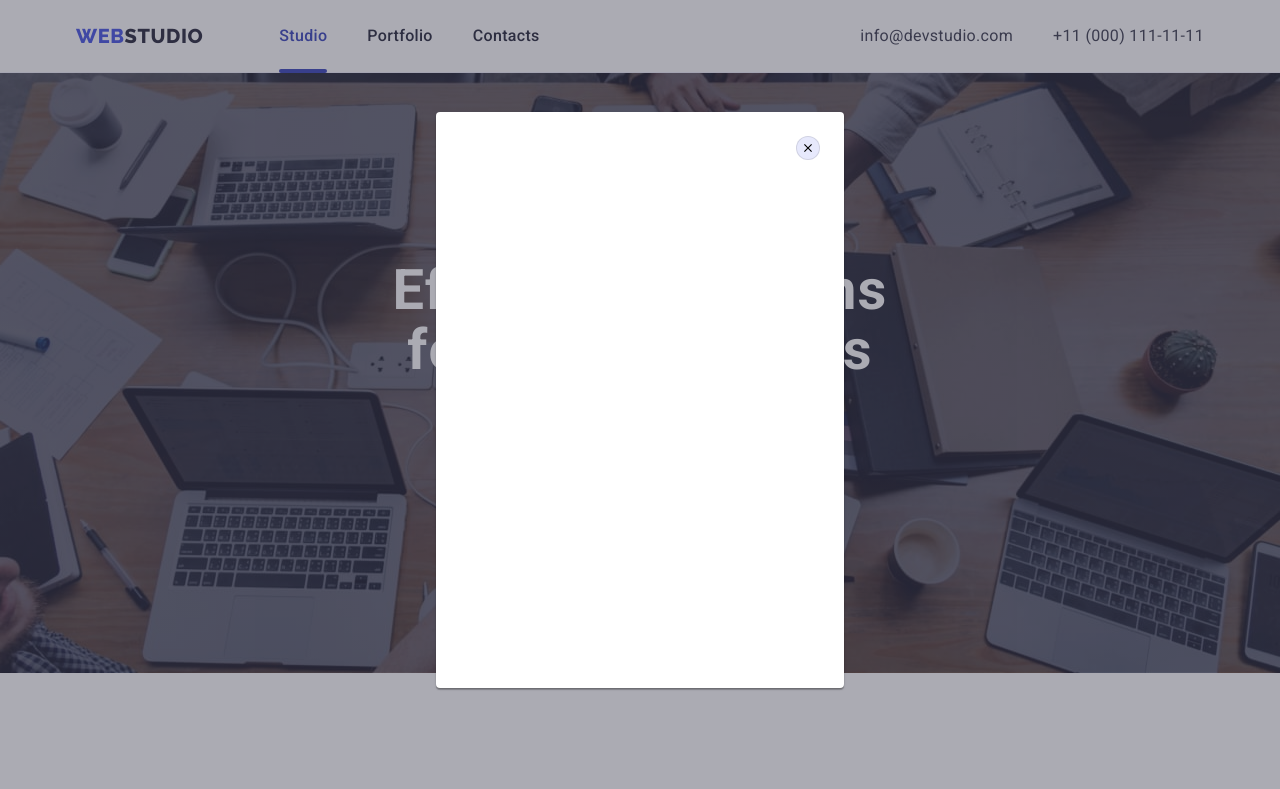
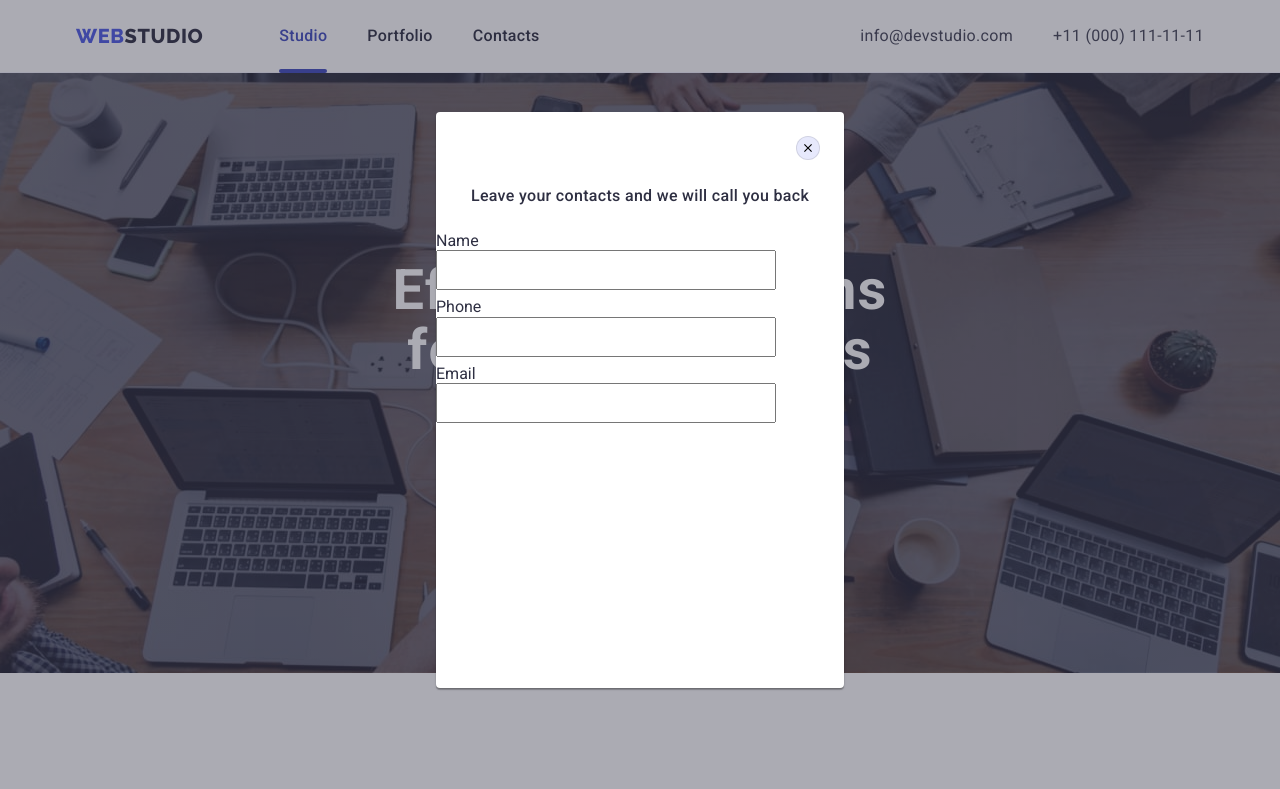
Before and after one commit to MykhailoMamin/goit-markup-hw-06, a plain HTML site: page index.html in a window 1280 px wide. Both pictures are taken after a click on the button "Order Service". Shown: the top 789 px of the page. Drawn offline with nearby package versions, Linux system fonts and the light colour scheme.

Commit message:
update form
update form

```diff
--- a/css/styles.css
+++ b/css/styles.css
@@ -626,6 +626,31 @@ img {
   height: 8px;
 }
 
+.modal-title {
+  margin: 24px;
+
+  color: var(--primary-color);
+  text-align: center;
+  font-weight: 500;
+  font-size: 16px;
+  line-height: 1.5;
+  letter-spacing: 0.02em;
+}
+
+.form-item {
+  margin-bottom: 8px;
+}
+
+.label-form {
+  display: flex;
+  flex-direction: column;
+}
+
+.modal-userform {
+  width: 340px;
+  height: 40px;
+}
+
 /* Portfolio */
 
 /* Works */
--- a/index.html
+++ b/index.html
@@ -425,6 +425,27 @@
           <use href="./images/icons.svg#icon-cross"></use>
         </svg>
       </button>
+      <p class="modal-title">Leave your contacts and we will call you back</p>
+      <form class="modal-form">
+        <div class="form-item">
+          <label class="label-form">
+            Name
+            <input class="modal-userform" type="text">
+          </label>
+        </div>
+        <div class="form-item">
+          <label class="label-form">
+            Phone
+            <input class="modal-userform" type="tel">
+          </label>
+        </div>
+        <div class="form-item">
+          <label class="label-form">
+            Email
+            <input class="modal-userform" type="email">
+          </label>
+        </div>
+      </form>
       </div>
     </div>
     <!-- JavaScript -->
```
